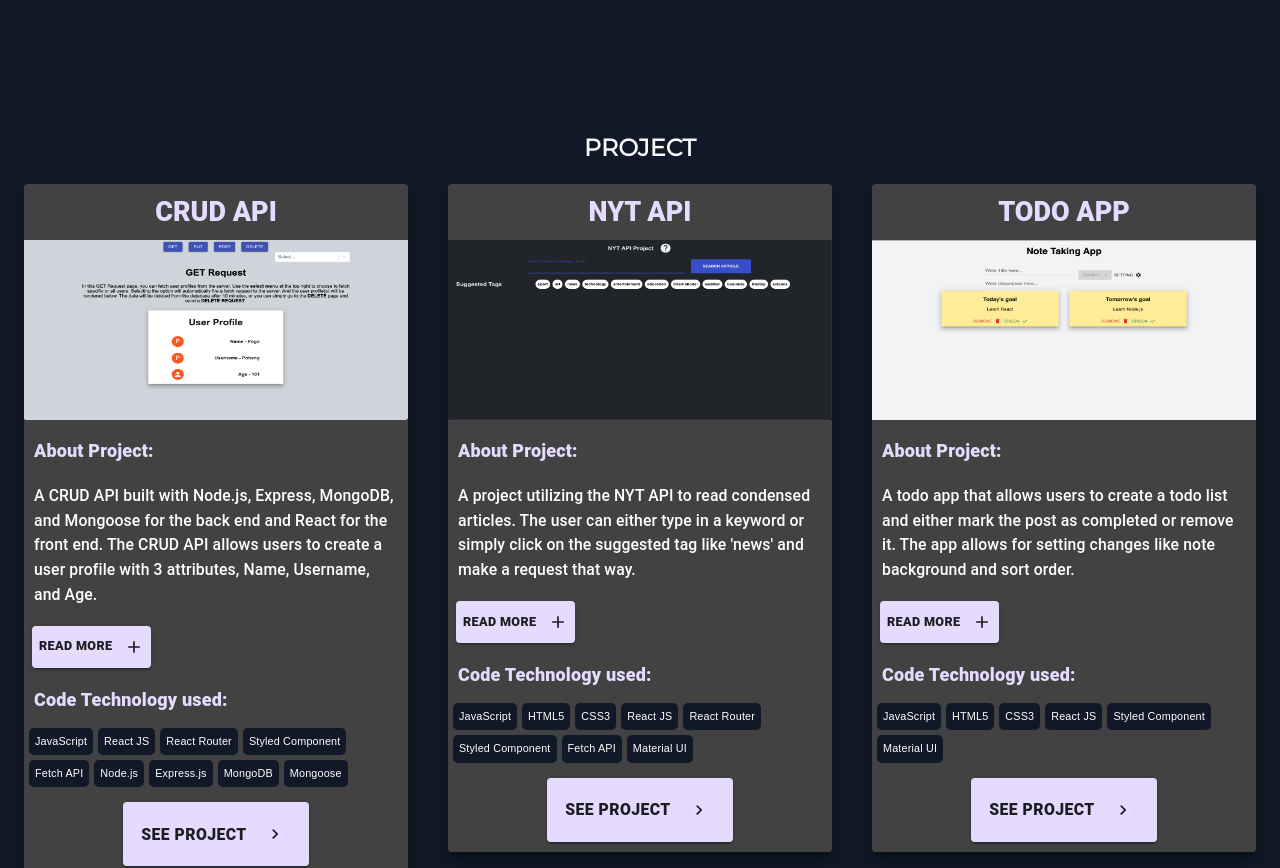
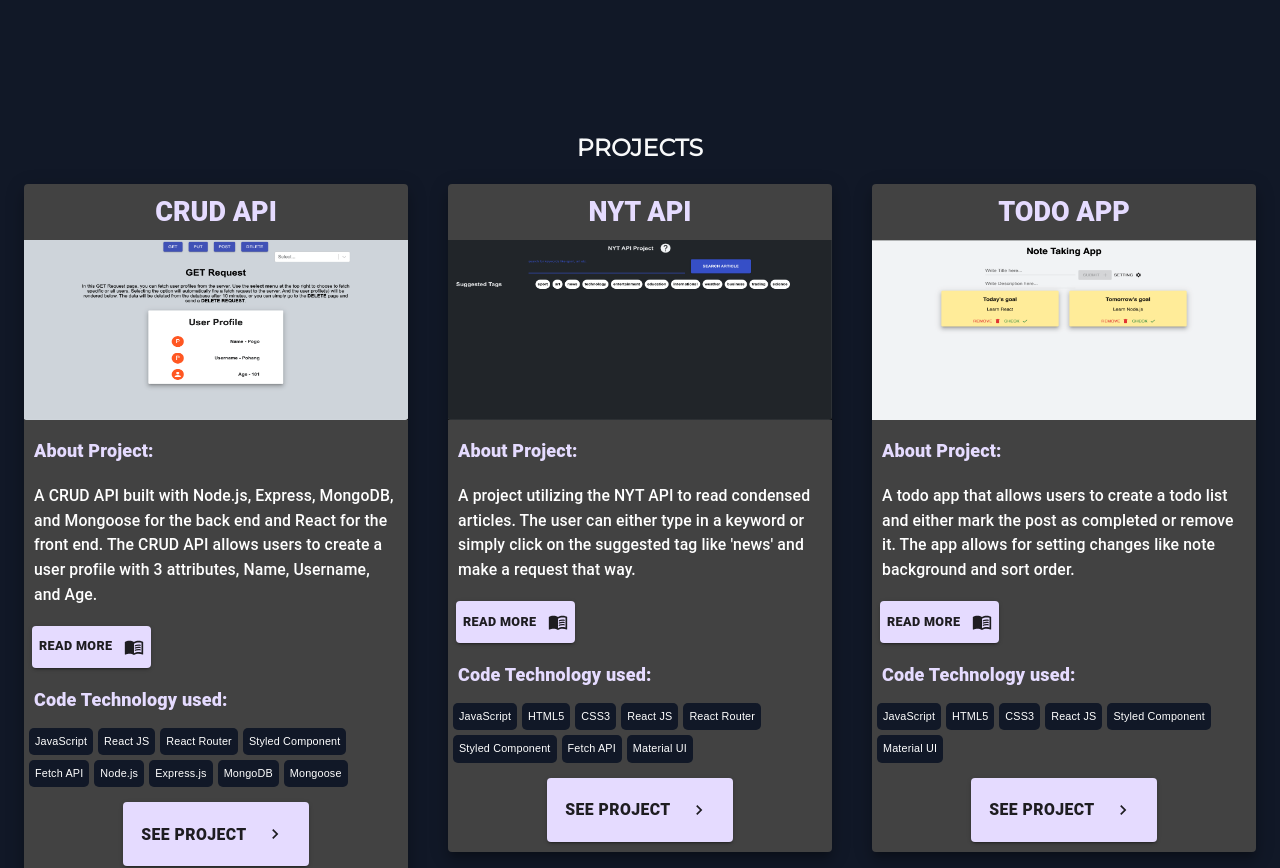
Before and after one commit to YutaMoriJP/Portfolio, a React (Create React App) app: page / in a window 1280 px wide. Shown: the part 740-1608 px from the top of the page. Built offline with nearby package versions, Linux system fonts and the light colour scheme.

Commit message:
design updates

```diff
--- a/src/Components/Card/Card.js
+++ b/src/Components/Card/Card.js
@@ -7,7 +7,7 @@ import Tags from "../Tags/Tags";
 import styled, { css } from "styled-components";
 import StyledButton from "../../StyledComponent/StyledButton";
 import ChevronRightIcon from "@material-ui/icons/ChevronRight";
-import AddIcon from "@material-ui/icons/Add";
+import MenuBookIcon from "@material-ui/icons/MenuBook";
 import Dialog from "../Dialog/Dialog";
 
 const Text = styled(Typography)`
@@ -61,7 +61,7 @@ const Card = ({ header, img, description, tags, url, details }) => {
             <Button
               color="primary"
               variant="contained"
-              endIcon={<AddIcon />}
+              endIcon={<MenuBookIcon />}
               onClick={handleOpen}
             >
               Read more
--- a/src/Pages/Project.js
+++ b/src/Pages/Project.js
@@ -13,7 +13,7 @@ const Project = () => {
     <Container>
       <Zoom triggerOnce>
         <ProjectStyled id="project">
-          <h1>PROJECT</h1>
+          <h1>PROJECTS</h1>
           <Grid container spacing={5} justify="center">
             {projects.map(project => (
               <Card
--- a/src/StyledComponent/StyledHome.js
+++ b/src/StyledComponent/StyledHome.js
@@ -20,6 +20,12 @@ export const Title = styled(Typography)`
   font-weight: 900;
   max-width: 800px;
   margin: auto;
+  @media screen and (min-width: 200px) and (max-width: 800px) {
+    padding: 0 30px;
+  }
+  @media screen and (min-width: 700px) and (max-width: 900px) {
+    padding: 0 40px;
+  }
 `;
 
 export const More = styled.article`
```
